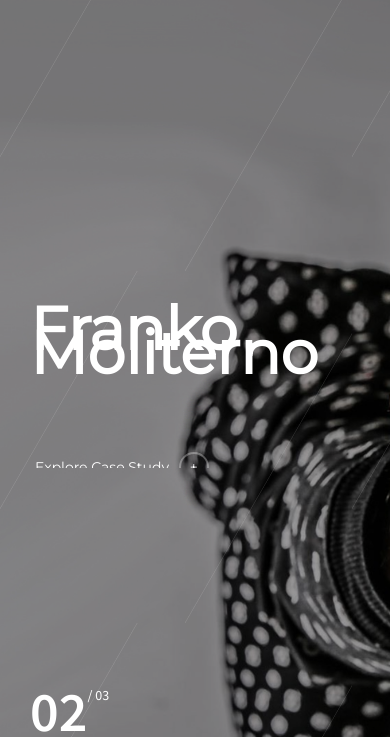
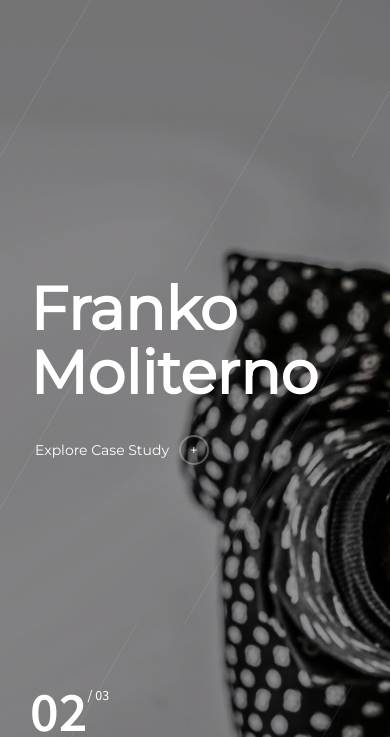
Before and after one commit to Jake-Baugh/Progressiv2019, a plain HTML site: page index.html in a window 390 px wide. Shown: the part 81-818 px from the top of the page. Drawn offline with Linux system fonts and the light colour scheme.

Commit message:
Mobile Header Fix

```diff
--- a/css/style.css
+++ b/css/style.css
@@ -2633,6 +2633,7 @@ margin-bottom: 30px;
 
   .header .gallery-thumbs .swiper-slide {
     font-size: 60px;
+    line-height: 64px
   }
 
   .header .gallery-thumbs .swiper-slide a {
```
